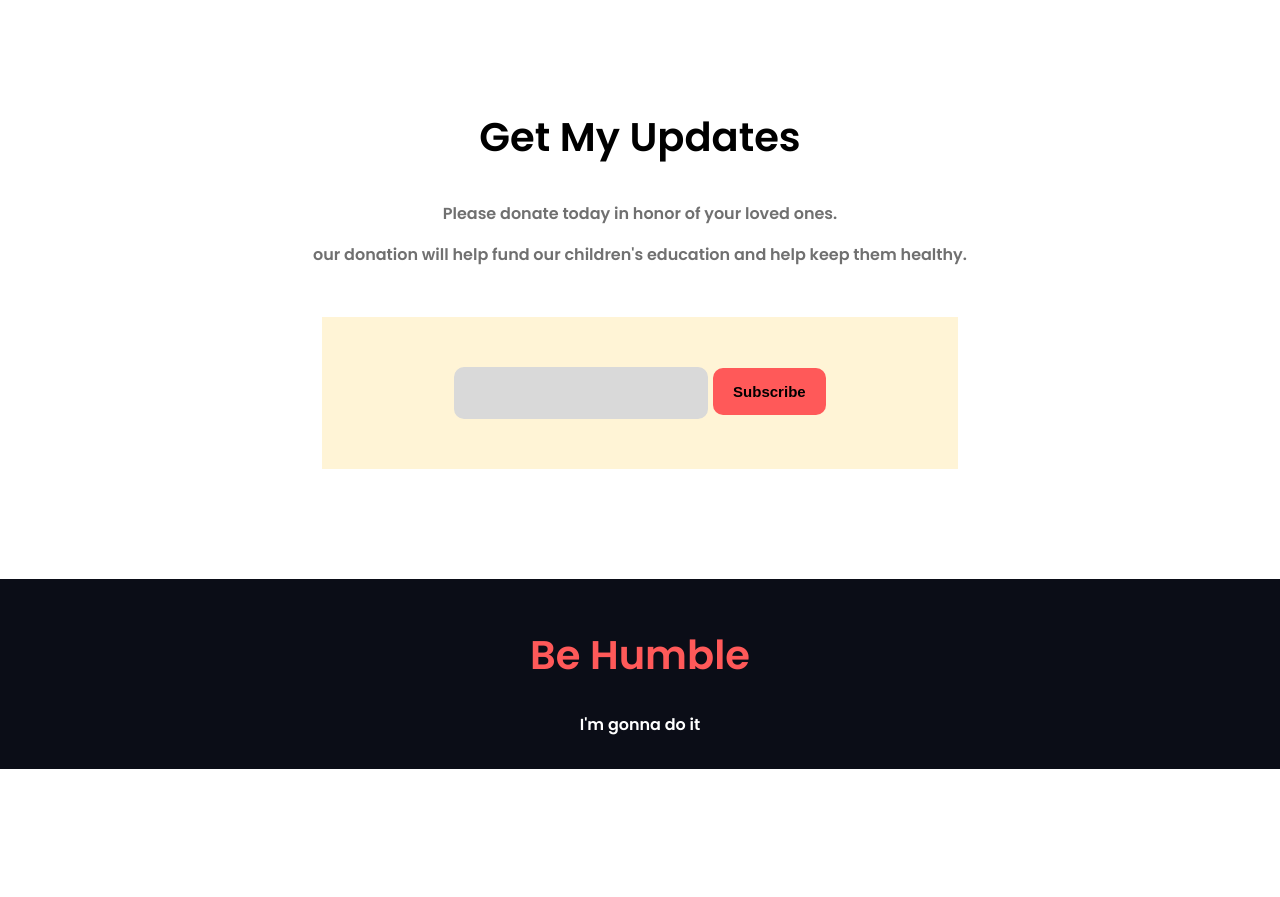
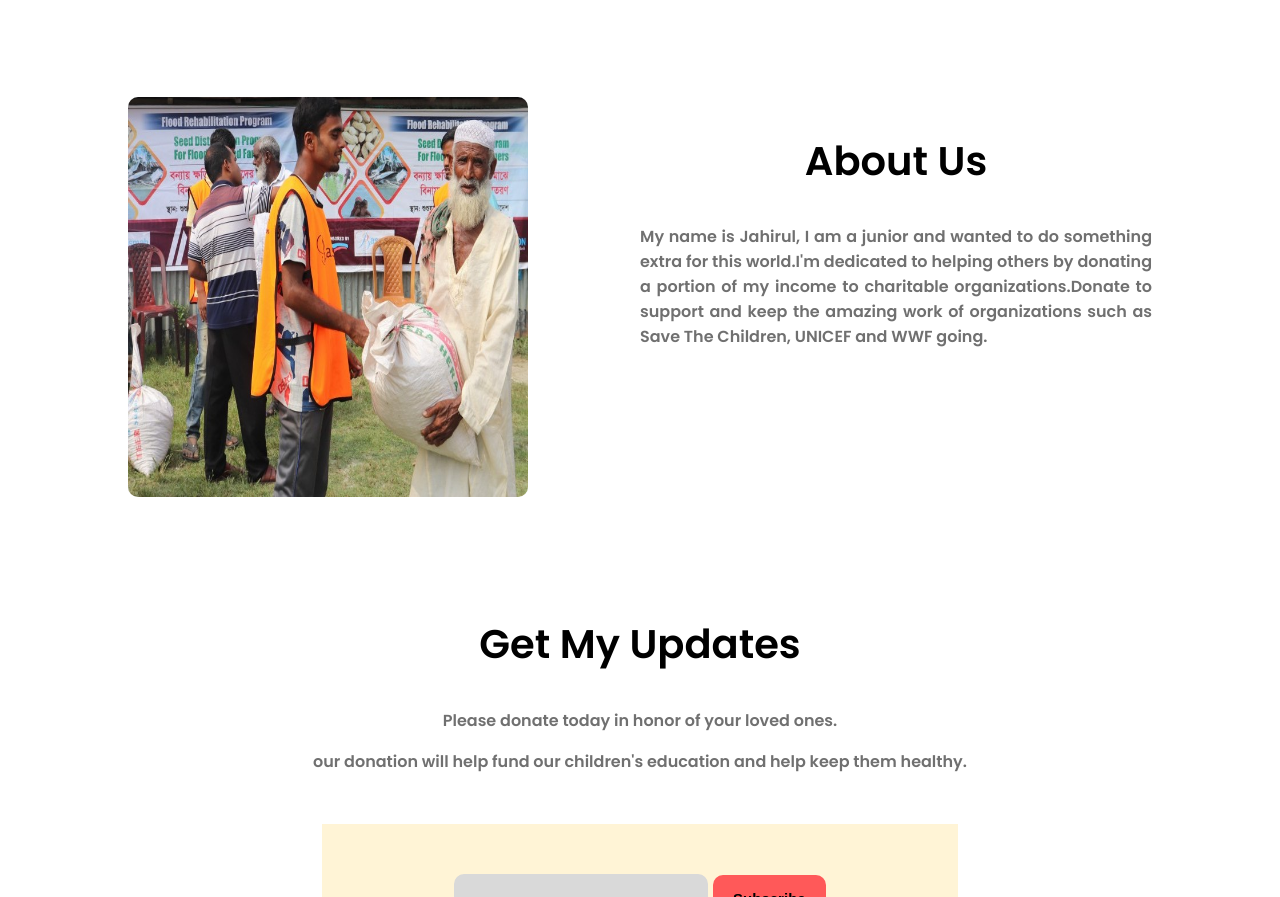
Before and after one commit to Jahirul07/donate-today, a plain HTML site: page index.html in a window 1280 px wide. Shown: the part 1781-2678 px from the top of the page. Before the commit the page ends 2550 px from the top, so only its background shows below. Drawn offline with Linux system fonts and the light colour scheme.

Commit message:
all done

```diff
--- a/index.html
+++ b/index.html
@@ -14,6 +14,7 @@
     <link rel="stylesheet" href="style.css" />
   </head>
   <body>
+    <!-- First-Part Start -->
     <section class="img-bg">
       <div class="first-section">
         <h1 class="header">Let's Help Those Who Are</h1>
@@ -23,6 +24,8 @@
         <a target="_blank" class="link-button" href="">Donate Now</a>
       </div>
     </section>
+    <!-- First-Part End -->
+    <!-- Second-Part Start -->
     <section class="second-part">
       <div>
         <h1>Donate Today</h1>
@@ -39,6 +42,8 @@
       <input id="input-filed" type="text" placeholder="Other Amount(Taka)" />
       <a target="_blank" class="link-button" href="">Donate Now</a>
     </section>
+    <!-- First-Part End -->
+    <!-- Third-Part Start -->
     <section id="third-part">
       <div class="text-align">
         <h1>Our Donate Plan</h1>
@@ -77,6 +82,25 @@
         </div>
       </div>
     </section>
+    <!-- Third-Part Start -->
+    <!-- About-Us part Start -->
+    <section id="about-us">
+      <div class="half-width">
+        <img src="images/donation10.jpg" alt="" srcset="" />
+      </div>
+      <div class="half-width">
+        <h1 class="text-align">About Us</h1>
+        <p class="grey-color">
+          My name is Jahirul, I am a junior and wanted to do something extra for
+          this world.I'm dedicated to helping others by donating a portion of my
+          income to charitable organizations.Donate to support and keep the
+          amazing work of organizations such as Save The Children, UNICEF and
+          WWF going.
+        </p>
+      </div>
+    </section>
+    <!-- About-Us part End -->
+    <!-- Form part Start -->
     <section id="form-section">
       <div class="text-align">
         <h1>Get My Updates</h1>
@@ -95,11 +119,14 @@
         </form>
       </div>
     </section>
+    <!-- Form part Start -->
   </body>
+  <!-- Footer Part start  -->
   <footer id="footer-part">
     <div class="text-align">
       <h1 id="humble">Be Humble</h1>
       <p>I'm gonna do it</p>
     </div>
+    <!-- Footer Part End  -->
   </footer>
 </html>
--- a/style.css
+++ b/style.css
@@ -99,6 +99,21 @@ h1 {
 #card-color3 {
   background-color: #fff4d6;
 }
+#about-us {
+  display: flex;
+  margin: 100px 10%;
+}
+.half-width {
+  width: 50%;
+}
+.half-width p {
+  text-align: justify;
+}
+.half-width img {
+  height: 400px;
+  width: 400px;
+  border-radius: 10px;
+}
 #form-section {
   margin: 110px;
 }
```
